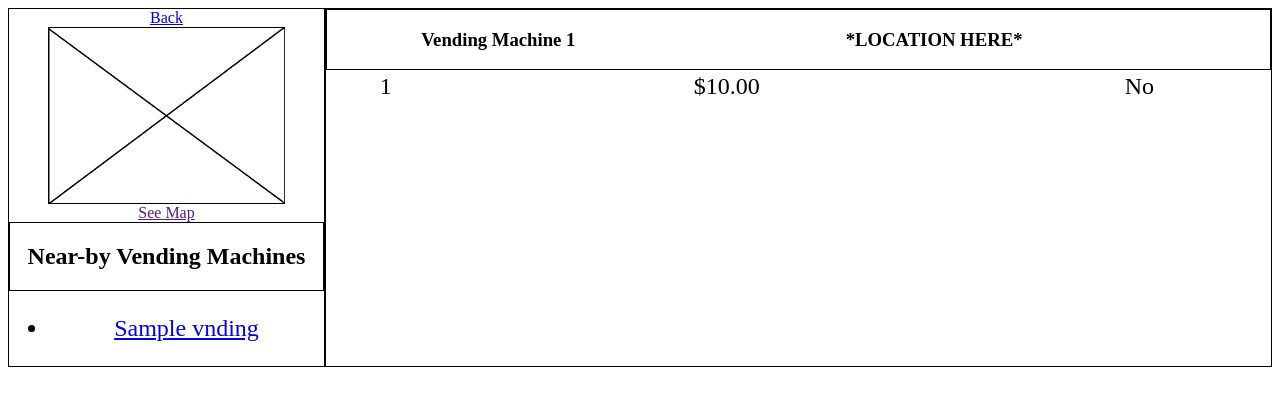
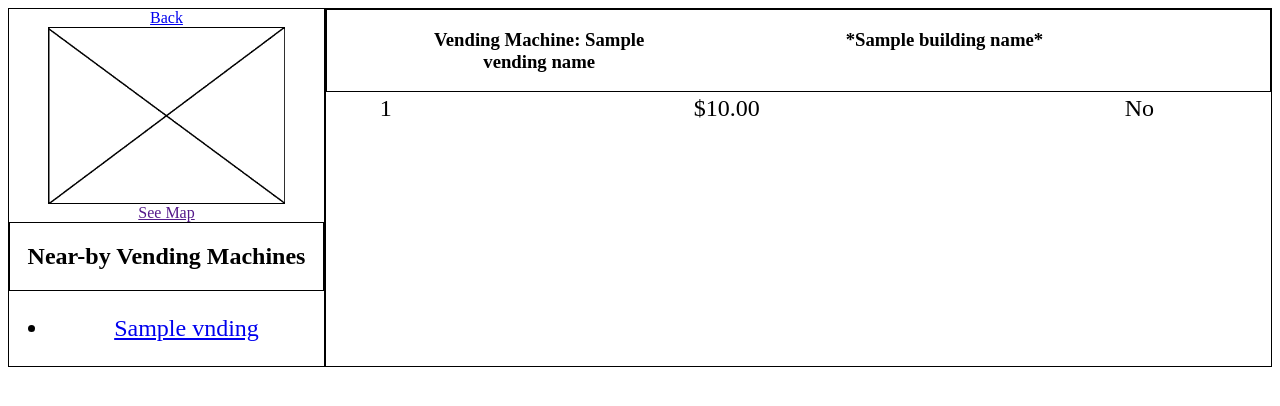
Before and after one commit to robbyj1388/campus-costs, a Flask app: template src/templates/vending_temp.html in a window 1280 px wide. Shown: the top 406 px of the page. Run offline with Flask 3, Linux system fonts and the light colour scheme; the template is opened without the code that fills it: most values are stand-ins (such as "Sample title", 1, 10 or a date in 2020).

Commit message:
Building and Venching Machine name now appear on page when new link clicked

```diff
--- a/src/app.py
+++ b/src/app.py
@@ -38,6 +38,7 @@ def login():
 def vending_temp(building_name):
     vending_name = request.args.get('vending_name')
     vendingList = CampusCostMethods.fetchVMs(building_name)
+    # default to first vending machine in list
     if not vending_name and vendingList:
         vending_name = vendingList[0]
 
@@ -61,7 +62,6 @@ def index():
 
     # Fetch buildings from CampusCostMethods
     buildings = CampusCostMethods.fetchBuildings()
-    print(buildings)
     # Render index.html with buildings data
     return render_template('index.html', blding=buildings)
 
--- a/src/templates/vending_temp.html
+++ b/src/templates/vending_temp.html
@@ -43,8 +43,8 @@
 
 				<section class = "mainbox_header">
 
-					<h1 class = "mainbox_header_items">Vending Machine 1</h1>
-					<h1 class = "mainbox_header_items">*LOCATION HERE*</h1>
+          <h1 class = "mainbox_header_items">Vending Machine: {{vending_name}}</h1>
+          <h1 class = "mainbox_header_items">*{{building_name}}*</h1>
 
 
 				</section>
```
